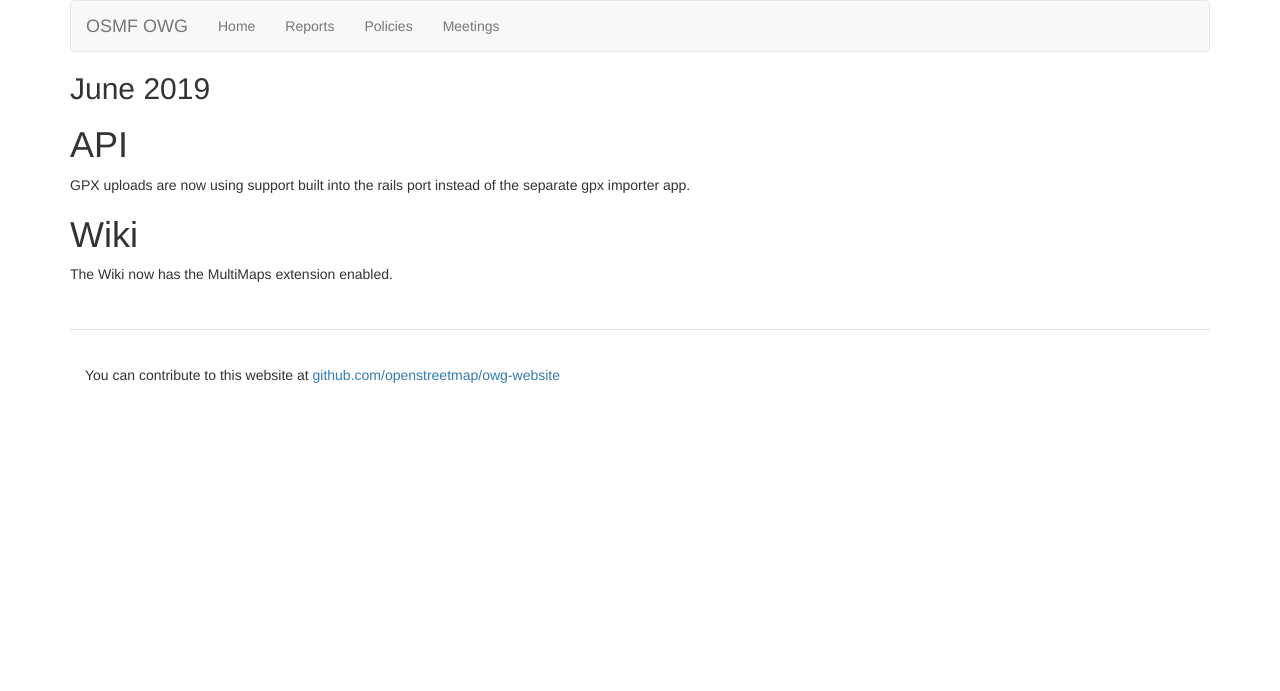
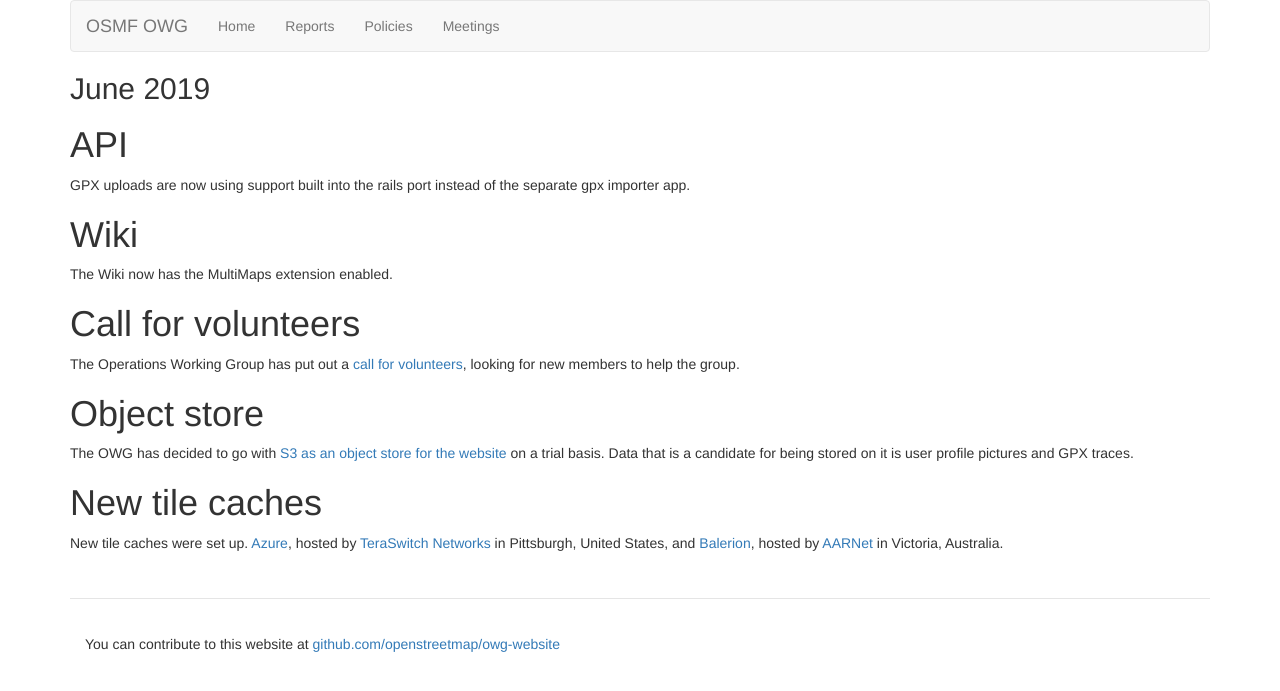
Before and after one commit to openstreetmap/owg-website, a Jekyll site: the page built from _posts/2019-06-01-june.md, in a window 1280 px wide. Shown: the top 691 px of the page. Built offline with Jekyll 4.4.1, drawn with Linux system fonts in a browser that asks for light colours.

Commit message:
Add call for people, object store, tile caches for june

```diff
--- a/_posts/2019-06-01-june.md
+++ b/_posts/2019-06-01-june.md
@@ -11,3 +11,15 @@ GPX uploads are now using support built into the rails port instead of the separ
 # Wiki
 
 The Wiki now has the MultiMaps extension enabled.
+
+# Call for volunteers
+
+The Operations Working Group has put out a [call for volunteers](https://blog.openstreetmap.org/2019/06/21/help-the-owg/), looking for new members to help the group.
+
+# Object store
+
+The OWG has decided to go with [S3 as an object store for the website](https://github.com/openstreetmap/operations/issues/169) on a trial basis. Data that is a candidate for being stored on it is user profile pictures and GPX traces.
+
+# New tile caches
+
+New tile caches were set up. [Azure](https://hardware.openstreetmap.org/servers/azure.openstreetmap.org/), hosted by [TeraSwitch Networks](https://teraswitch.com/) in Pittsburgh, United States, and [Balerion](https://hardware.openstreetmap.org/servers/balerion.openstreetmap.org/), hosted by [AARNet](https://www.aarnet.edu.au/) in Victoria, Australia.
```
